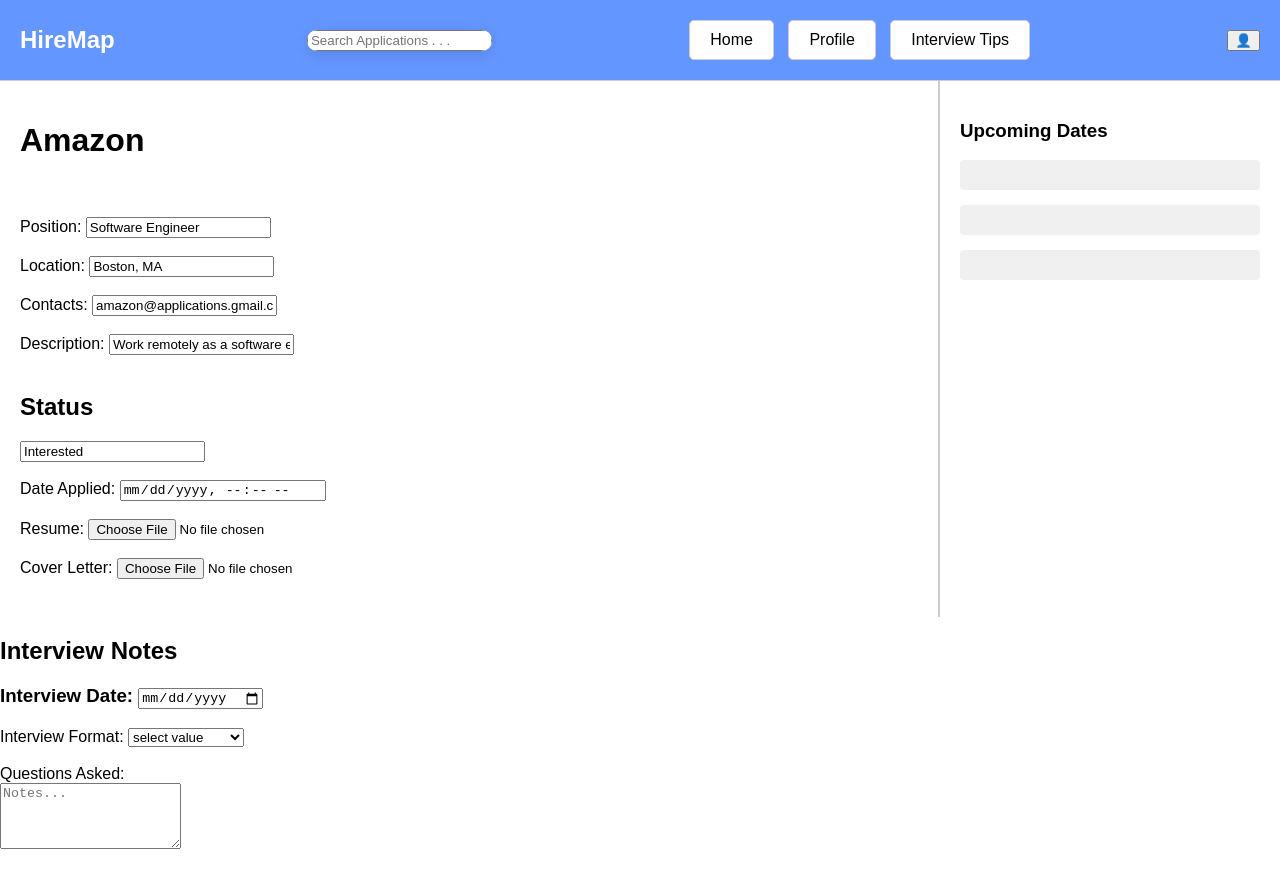
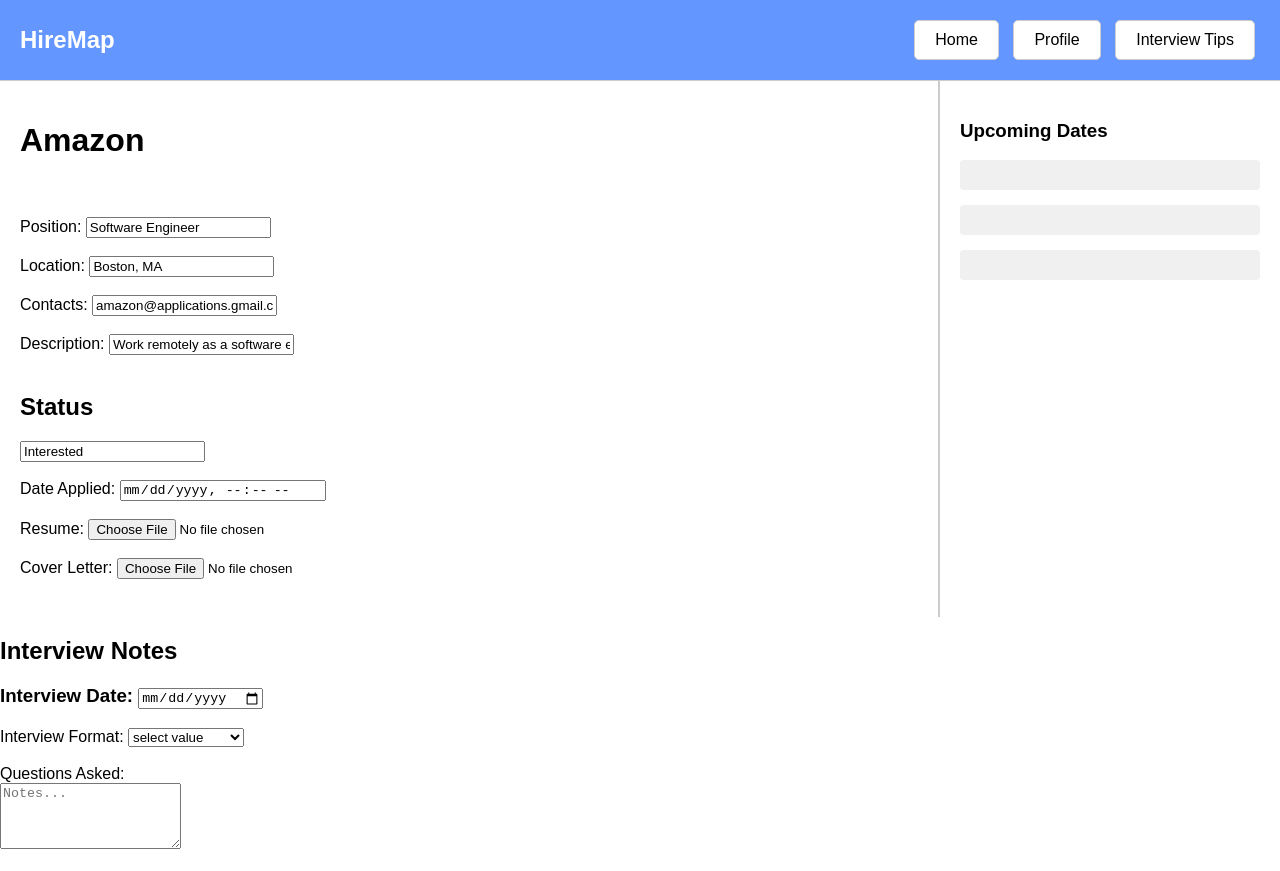
Before and after one commit to shubhami7/HireMap, a plain HTML site: page frontend/pages/applicationInfo.html in a window 1280 px wide. Drawn offline with Linux system fonts and the light colour scheme; files whose address does not match are found by name.

Commit message:
applicationInfo styling: remove search bar and profile icon

```diff
--- a/frontend/pages/applicationInfo.html
+++ b/frontend/pages/applicationInfo.html
@@ -14,21 +14,12 @@
 <!-- Header -->
 <header>
     <div class="logo">HireMap</div>
-    <!-- Search Bar -->
-    <div class="search-bar">
-    <form action="#">
-        <input type="text" placeholder="Search Applications . . ."
-                name="search">
-    </form>
-    </div>
     <!-- Navigation Buttons -->
     <div class="nav-buttons">
       <button onclick="window.location.href='homepage.html'">Home</button>
       <button onclick="window.location.href='profilepage.html'">Profile</button>
       <button onclick="window.location.href='interviewtipspage.html'">Interview Tips</button>
     </div>
-    <div class="profile">
-      <button>👤</button></div>
   </header>
 
 <!-- Content Container -->
```
